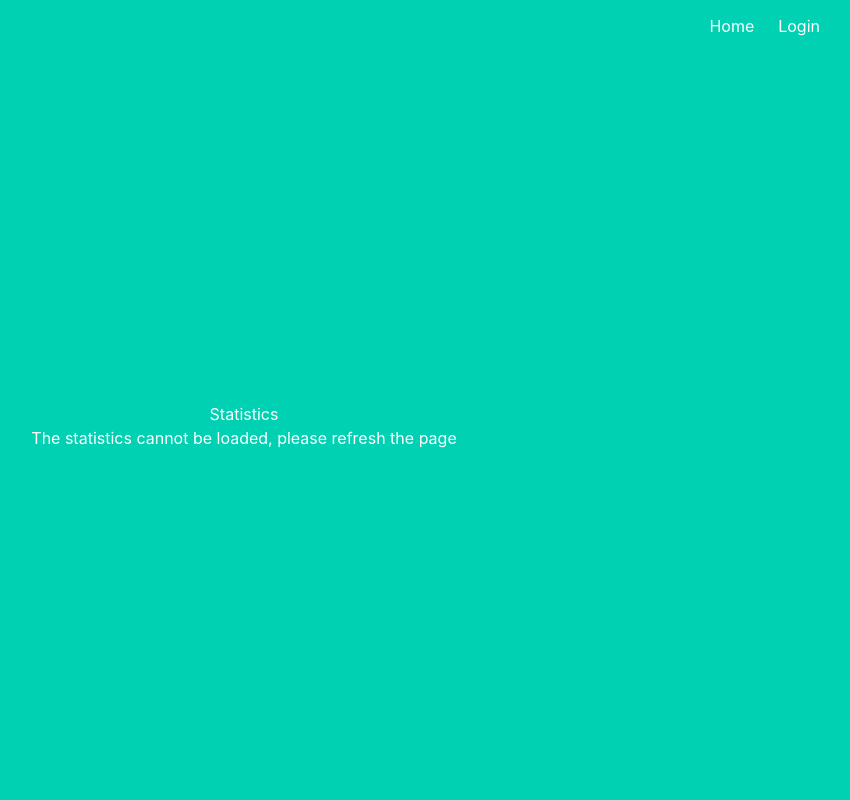
After one commit to JoserraLP/MoRES, a Flask app: template Frontend/templates/statistics.html in a window 1280 px wide. The commit adds this page. Shown: the whole page, without its empty margins (396-1246 px from the left). Run offline with Flask 2, Linux system fonts and the light colour scheme; the template is opened without the code that fills it, so the values that code supplies are empty.

Commit message:
Added Frontend statistics page

```diff
--- a/Frontend/main.py
+++ b/Frontend/main.py
@@ -366,28 +366,77 @@ def select_allowed_places_types(request):
         raise SystemExit(e)
 
 # -------------- Statistics -------------- #
-#TODO
 @main.route('/statistics')
 @roles_required(['admin', 'politician_country', 'politician_admin_area', 'politician_locality'])
 def show_statistics():
-    user_roles = [role.name for role in current_user.roles]
+    ''' Retrieve basic statistics as number of devices in some time intervals
 
-    raw_location = geolocator.geocode(current_user.location, language='en')
+        Returns:
+            Redirect to the statistics page
+    '''
+    try:
 
-    if 'politician_country' in user_roles or 'admin' in user_roles:
-        location_type = "country"
-        location = current_user.location
+        # Get current location
+        location = geolocator.geocode(current_user.location, language='en')
 
-    elif 'politician_admin_area' in user_roles:
+        # Retrieve the area
+        area = location.raw['boundingbox']
 
-        location_type = "admin_area"
-        location = raw_location.raw['display_name'].split(', ')[1] # [Admin area, Country]
+        # Initialize the statistics dict
+        statistics = {}
 
-    elif 'politician_locality' in user_roles or 'police' in user_roles:
-        location_type = "locality"
-        location = raw_location.raw['display_name'].split(', ')[-2]  # [Locality, ... , Admin area, Country]
+        # Statistics -> 5 minutes
+        statistics ['last_5_minutes'] = retrieve_num_devices(area, 5)
 
-    return retrieve_statistics(location_type, location)
+        # Statistics -> 60 minutes = 1 hour
+        statistics ['last_1_hour'] = retrieve_num_devices(area, 60)
 
-def retrieve_statistics(location_type, location):
-    return "WIP"
+        # Statistics -> 720 minutes = 12 hours
+        statistics ['last_12_hours'] = retrieve_num_devices(area, 720)
+
+        # Statistics -> 1440 minutes = 24 hours
+        statistics ['last_1_day'] = retrieve_num_devices(area, 1440)
+
+        # Statistics -> 10080 minutes = 7 days = 1 week
+        statistics ['last_1_week'] = retrieve_num_devices(area, 10080)
+
+        # Statistics -> Total number
+        statistics ['total'] = retrieve_num_devices(area, -1)
+
+        return render_template('statistics.html', statistics=statistics)
+
+    except:
+        # Exception -> show message
+        flash('Error, the statistics could not be loaded')
+        return render_template('statistics.html')
+
+
+def retrieve_num_devices(area, minutes):
+    ''' Parse selected allowed places types to a list of objects that fits the API
+
+        Parameters:
+            area (list[float]):
+                List with the area coordinates
+            minutes (int):
+                Number of minutes
+
+
+        Returns:
+            Number of devices that have been connected in the last "minutes"
+    '''
+
+    # Initialize the params
+    params = {
+        # API receives str representing the list
+        "area": str(area)
+    }
+
+    # Set the mins parameter
+    if (minutes != -1):
+        params['mins'] = minutes
+
+    # Make the request
+    r_server_api = requests.get(SERVER_API_URL + '/area_devices', params=params)
+
+    # Return the response
+    return r_server_api.json()['num_devices']
--- a/Frontend/templates/base.html
+++ b/Frontend/templates/base.html
@@ -35,7 +35,7 @@
                                 Allowed Places Types
                             </a>
                             <a href="{{ url_for('main.show_statistics') }}" class="navbar-item">
-                                Stadistics
+                                Statistics
                             </a>
                             {% endif %}
                             <a href="{{ url_for('main.add_news') }}" class="navbar-item">
--- /dev/null
+++ b/Frontend/templates/statistics.html
@@ -0,0 +1,30 @@
+{% extends "base.html" %}
+
+{% block content %}
+  {% with messages = get_flashed_messages() %}
+  {% if messages %}
+      <div class="notification is-danger">
+          {{ messages[0] }}
+      </div>
+  {% else %}
+    <h1>Statistics</h1>
+
+    {% if statistics %}
+      <br>
+      <h2>Last connected devices</h2>
+      <p>Last 5 minutes: {{ statistics.last_5_minutes }}</p>
+      <p>Last hour: {{ statistics.last_1_hour }}</p>
+      <p>Last 12 hours: {{ statistics.last_12_hours }}</p>
+      <p>Last day: {{ statistics.last_1_day }}</p>
+      <p>Last week: {{ statistics.last_1_week }}</p>
+      <br>
+      <h2>Total connected devices</h2>
+      <p>{{ statistics.total }}</p>
+      <br>
+    {% else %}
+      <p>The statistics cannot be loaded, please refresh the page</p>
+    {% endif %}
+  {% endif %}
+  {% endwith %}
+
+{% endblock %}
```
